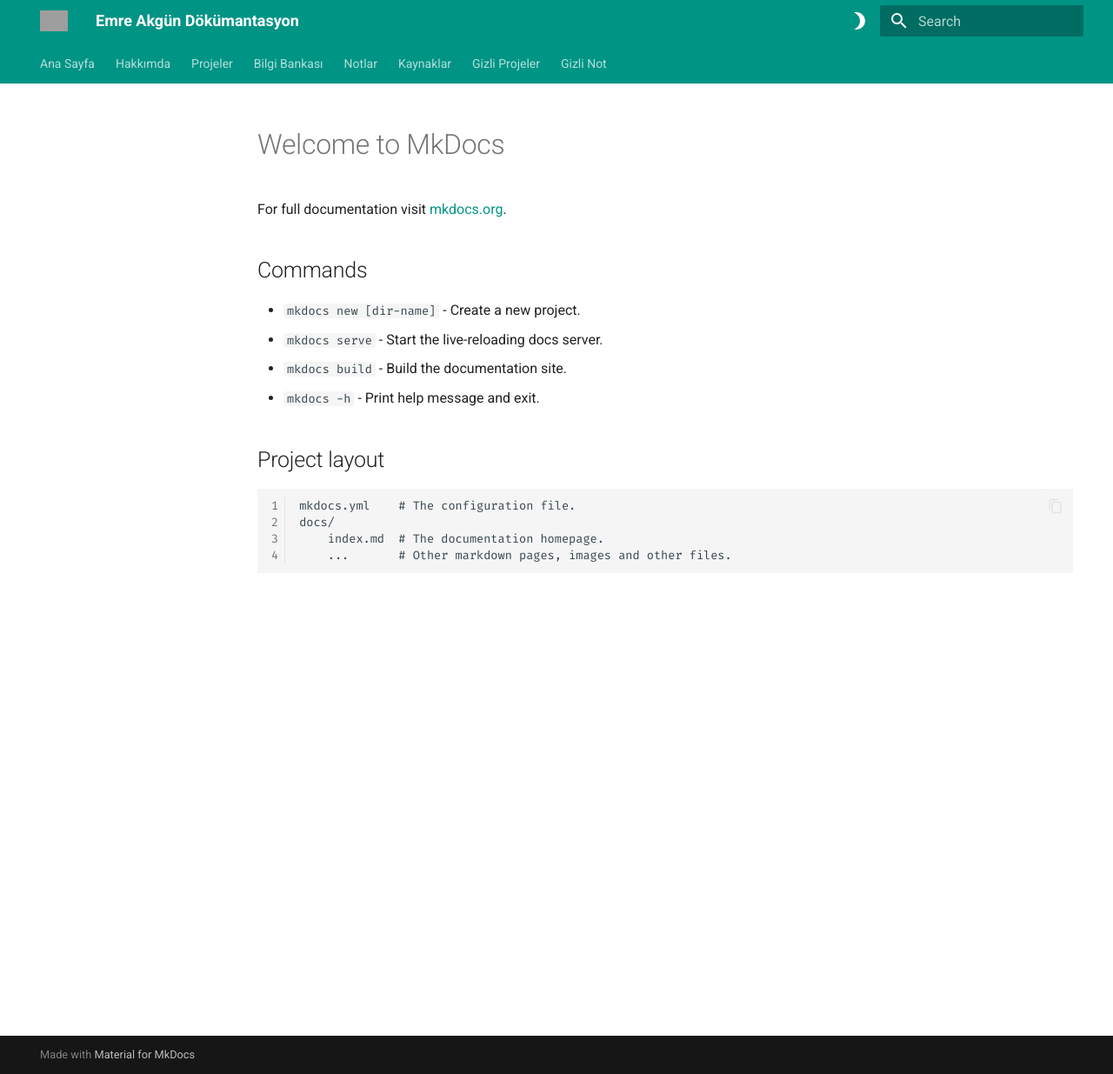
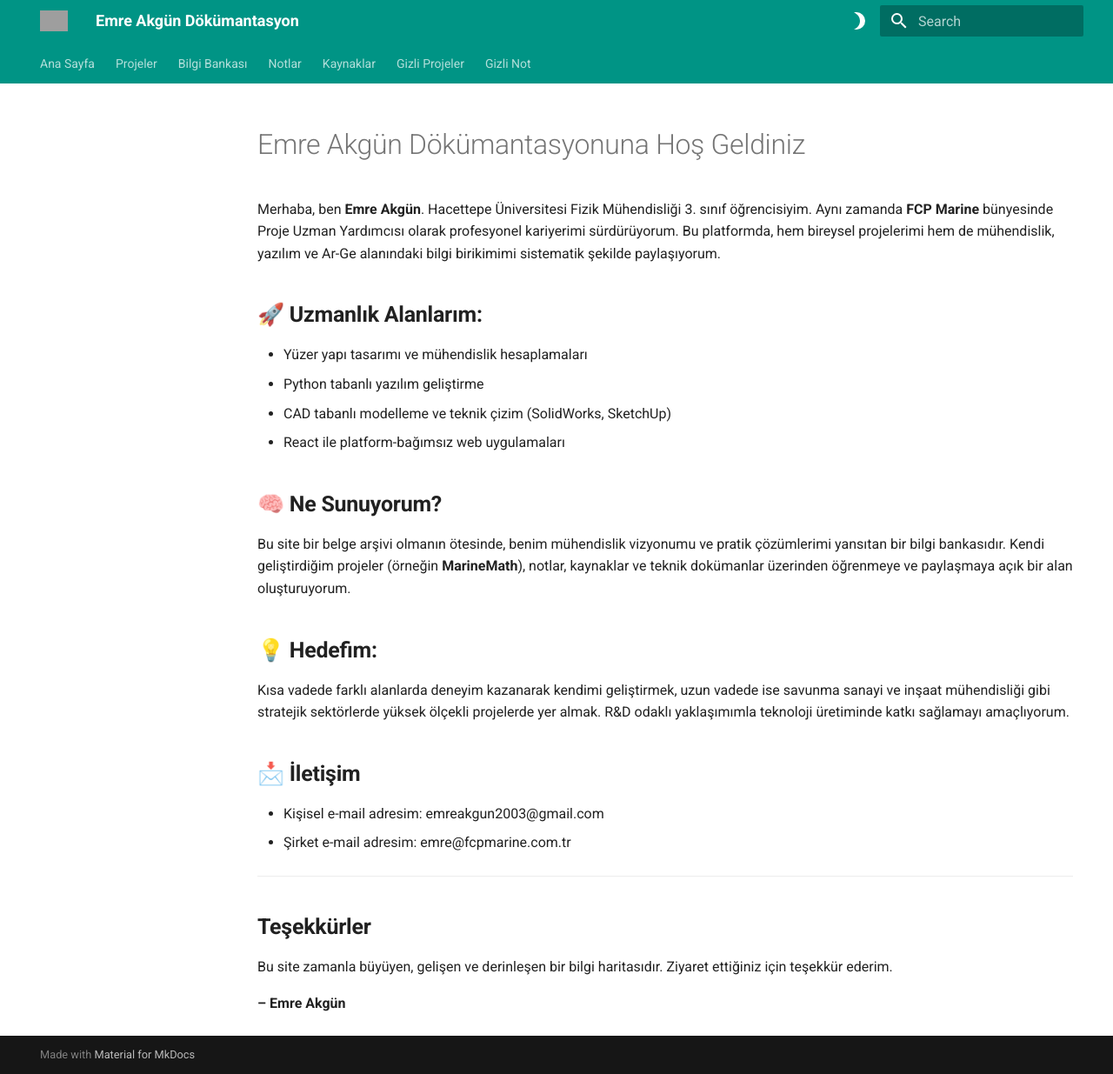
Before and after one commit to emreakguncloud/emre-docs, an MkDocs documentation site: the page built from docs/public/index.md, in a window 1280 px wide and 1235 px high. Shown: the whole window at 87% size. Built offline with MkDocs 1.6.1 and Material for MkDocs 9.7.7, drawn with Linux system fonts in a browser that asks for light colours; grey boxes are pictures that could not be loaded.

```diff
--- a/docs/public/index.md
+++ b/docs/public/index.md
@@ -1,17 +1,24 @@
-# Welcome to MkDocs
+# Emre Akgün Dökümantasyonuna Hoş Geldiniz
 
-For full documentation visit [mkdocs.org](https://www.mkdocs.org).
+Merhaba, ben **Emre Akgün**. Hacettepe Üniversitesi Fizik Mühendisliği 3. sınıf öğrencisiyim. Aynı zamanda **FCP Marine** bünyesinde Proje Uzman Yardımcısı olarak profesyonel kariyerimi sürdürüyorum. Bu platformda, hem bireysel projelerimi hem de mühendislik, yazılım ve Ar-Ge alanındaki bilgi birikimimi sistematik şekilde paylaşıyorum.
 
-## Commands
+## 🚀 **Uzmanlık Alanlarım:**
+- Yüzer yapı tasarımı ve mühendislik hesaplamaları
+- Python tabanlı yazılım geliştirme
+- CAD tabanlı modelleme ve teknik çizim (SolidWorks, SketchUp)
+- React ile platform-bağımsız web uygulamaları
 
-* `mkdocs new [dir-name]` - Create a new project.
-* `mkdocs serve` - Start the live-reloading docs server.
-* `mkdocs build` - Build the documentation site.
-* `mkdocs -h` - Print help message and exit.
+## 🧠 **Ne Sunuyorum?**
+Bu site bir belge arşivi olmanın ötesinde, benim mühendislik vizyonumu ve pratik çözümlerimi yansıtan bir bilgi bankasıdır. Kendi geliştirdiğim projeler (örneğin **MarineMath**), notlar, kaynaklar ve teknik dokümanlar üzerinden öğrenmeye ve paylaşmaya açık bir alan oluşturuyorum.
 
-## Project layout
+## 💡 **Hedefim:**
+Kısa vadede farklı alanlarda deneyim kazanarak kendimi geliştirmek, uzun vadede ise savunma sanayi ve inşaat mühendisliği gibi stratejik sektörlerde yüksek ölçekli projelerde yer almak. R&D odaklı yaklaşımımla teknoloji üretiminde katkı sağlamayı amaçlıyorum.
 
-    mkdocs.yml    # The configuration file.
-    docs/
-        index.md  # The documentation homepage.
-        ...       # Other markdown pages, images and other files.
+## 📩 **İletişim**
+- Kişisel e-mail adresim: emreakgun2003@gmail.com
+- Şirket e-mail adresim: emre@fcpmarine.com.tr
+---
+##  **Teşekkürler**
+Bu site zamanla büyüyen, gelişen ve derinleşen bir bilgi haritasıdır. Ziyaret ettiğiniz için teşekkür ederim.
+
+**– Emre Akgün**
--- a/mkdocs-public.yml
+++ b/mkdocs-public.yml
@@ -45,18 +45,16 @@ markdown_extensions:
   - attr_list
   - pymdownx.highlight
   - pymdownx.superfences
-  - pymdownx.inlinehilite
   - pymdownx.snippets
   - pymdownx.tasklist:
       custom_checkbox: true
 
 nav:
   - Ana Sayfa: index.md
-  - Hakkımda: about.md
   - Projeler:
       - Örnek Proje: projects/index.md
   - Bilgi Bankası:
-      - Kurulum Rehberi: knowledge-base/00-setup-guide.md
+      - Kullanım Rehberi: knowledge-base/00-setup-guide.md
       - Python:
           - Sayısal Analiz -- Modelleme ve Hata Hesaplama: knowledge-base/python/numerical_analysis/numerical_analysis_modelleme.md
   - Notlar:
--- a/mkdocs.yml
+++ b/mkdocs.yml
@@ -41,18 +41,16 @@ markdown_extensions:
   - attr_list
   - pymdownx.highlight
   - pymdownx.superfences
-  - pymdownx.inlinehilite
   - pymdownx.snippets
   - pymdownx.tasklist:
       custom_checkbox: true
 
 nav:
   - Ana Sayfa: index.md
-  - Hakkımda: public/about.md
   - Projeler:
       - ProjeÖrnek: public/projects/index.md
   - Bilgi Bankası:
-      - Kurulum Rehberi: public/knowledge-base/00-setup-guide.md
+      - Kullanım Rehberi: public/knowledge-base/00-setup-guide.md
       - Python:
           - Sayısal Analiz -- Modelleme ve Hata Hesaplama: public/knowledge-base/python/numerical_analysis/numerical_analysis_modelleme.md
   - Notlar:
```
Also changed, not shown: docs/index.md (+24 -1 lines), docs/public/about.md (deleted, +0 -4 lines), docs/public/knowledge-base/00-setup-guide.md (+171 -15 lines), docs/public/references.md (+3 -0 lines).
